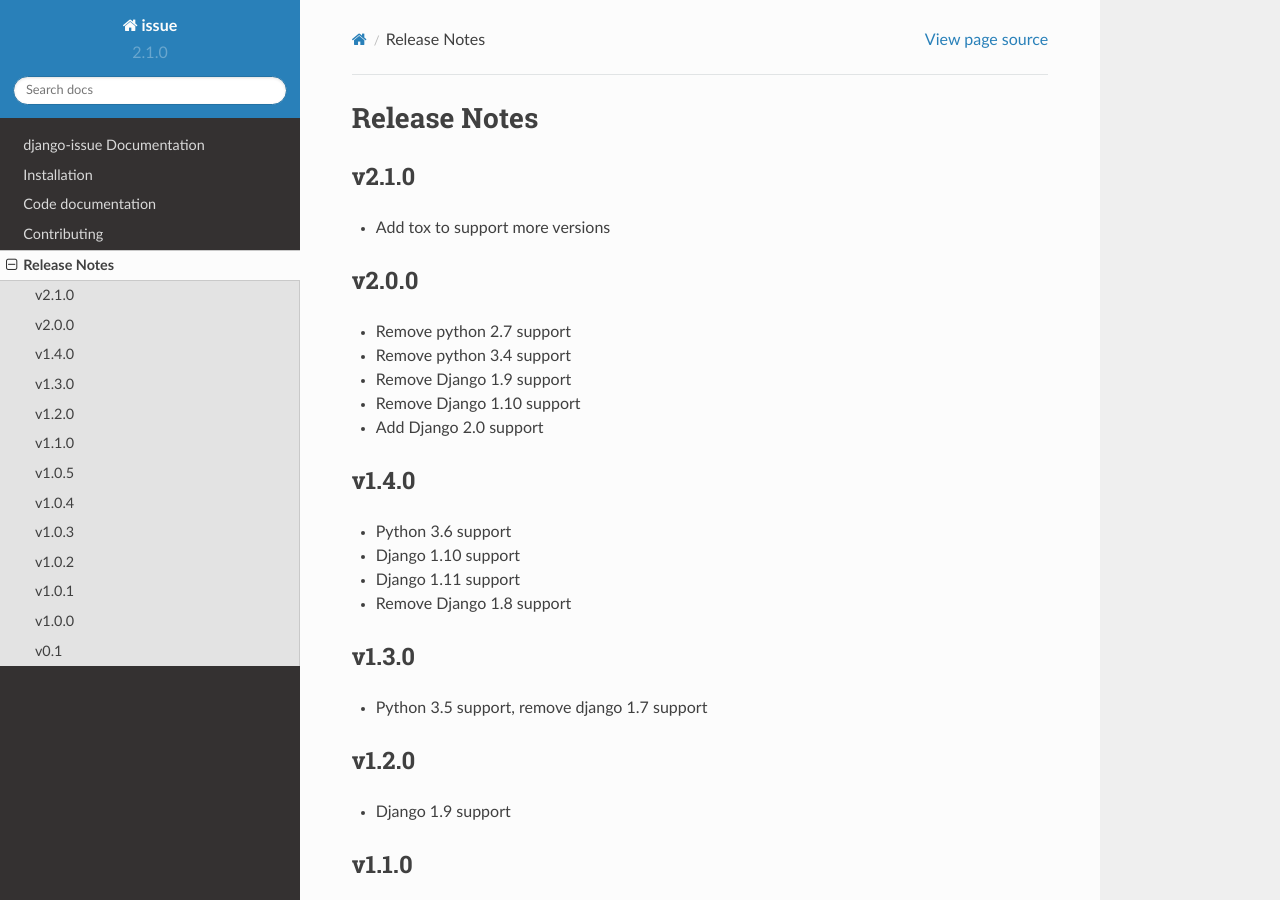
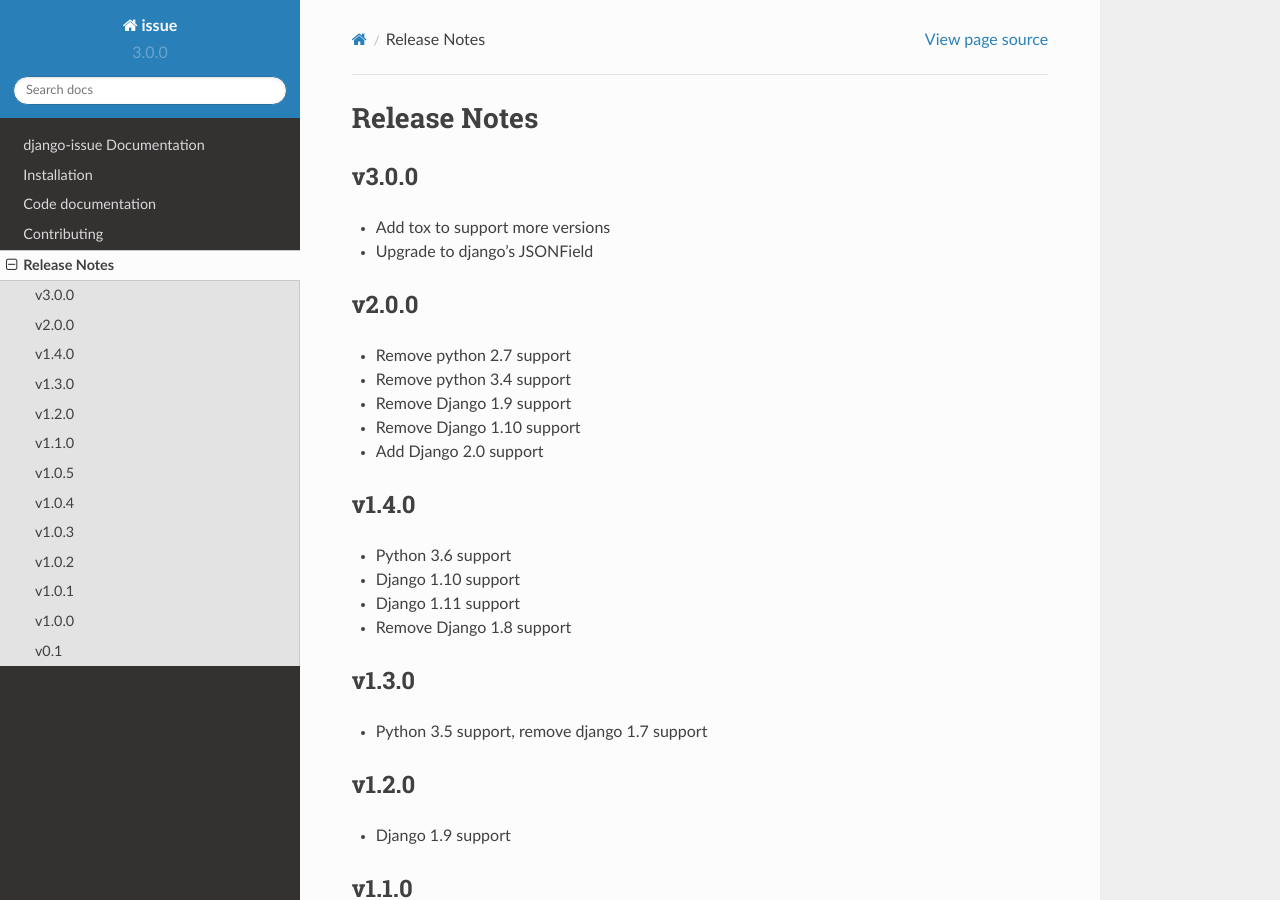
Before and after one commit to ambitioninc/django-issue, a Sphinx documentation site: the page built from docs/release_notes.rst, in a window 1280 px wide and 900 px high. Built offline with Sphinx 7.4.7 and the Read the Docs theme 2.0.0, drawn with Linux system fonts in a browser that asks for light colours.

Commit message:
major version bump

```diff
--- a/docs/release_notes.rst
+++ b/docs/release_notes.rst
@@ -1,9 +1,10 @@
 Release Notes
 =============
 
-v2.1.0
+v3.0.0
 ------
 * Add tox to support more versions
+* Upgrade to django's JSONField
 
 v2.0.0
 ------
--- a/issue/version.py
+++ b/issue/version.py
@@ -1 +1 @@
-__version__ = '2.1.0'
+__version__ = '3.0.0'
```
